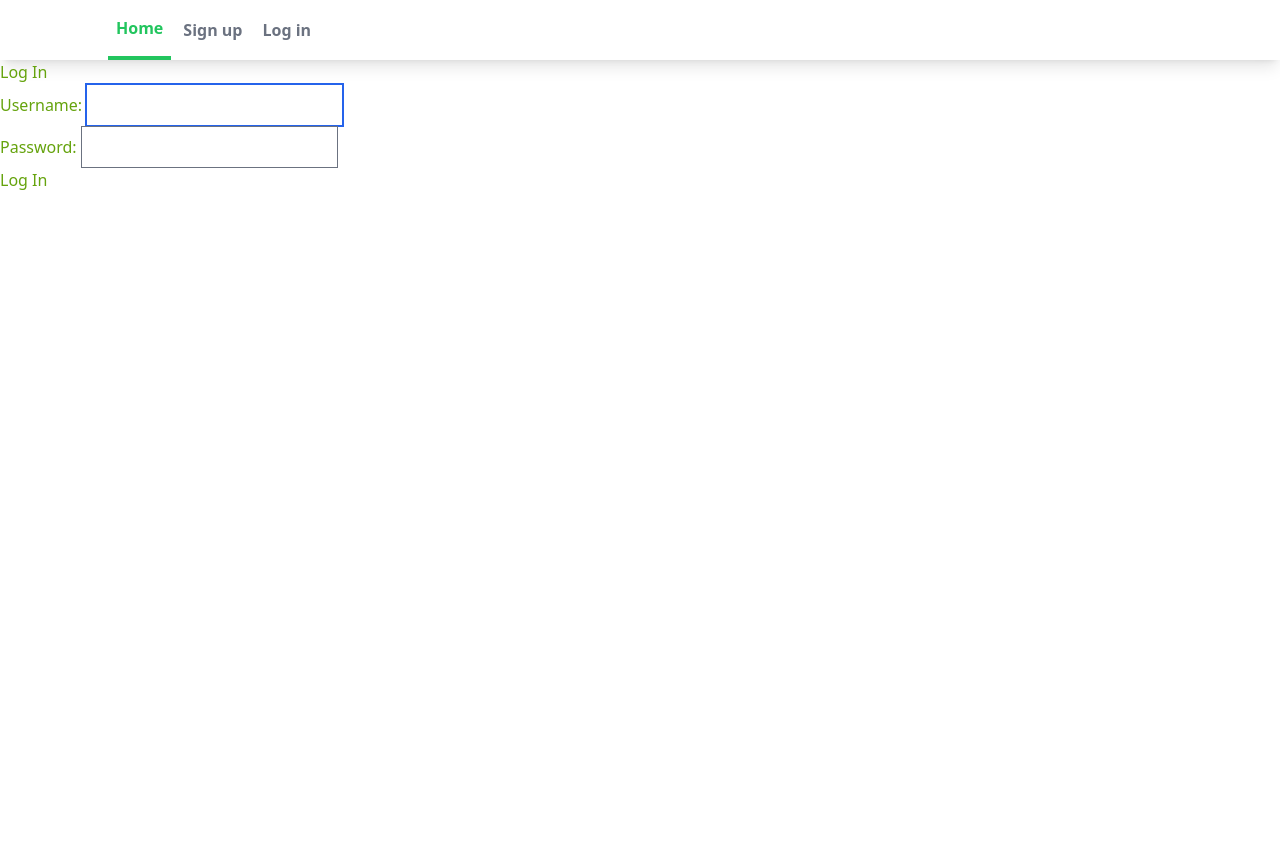
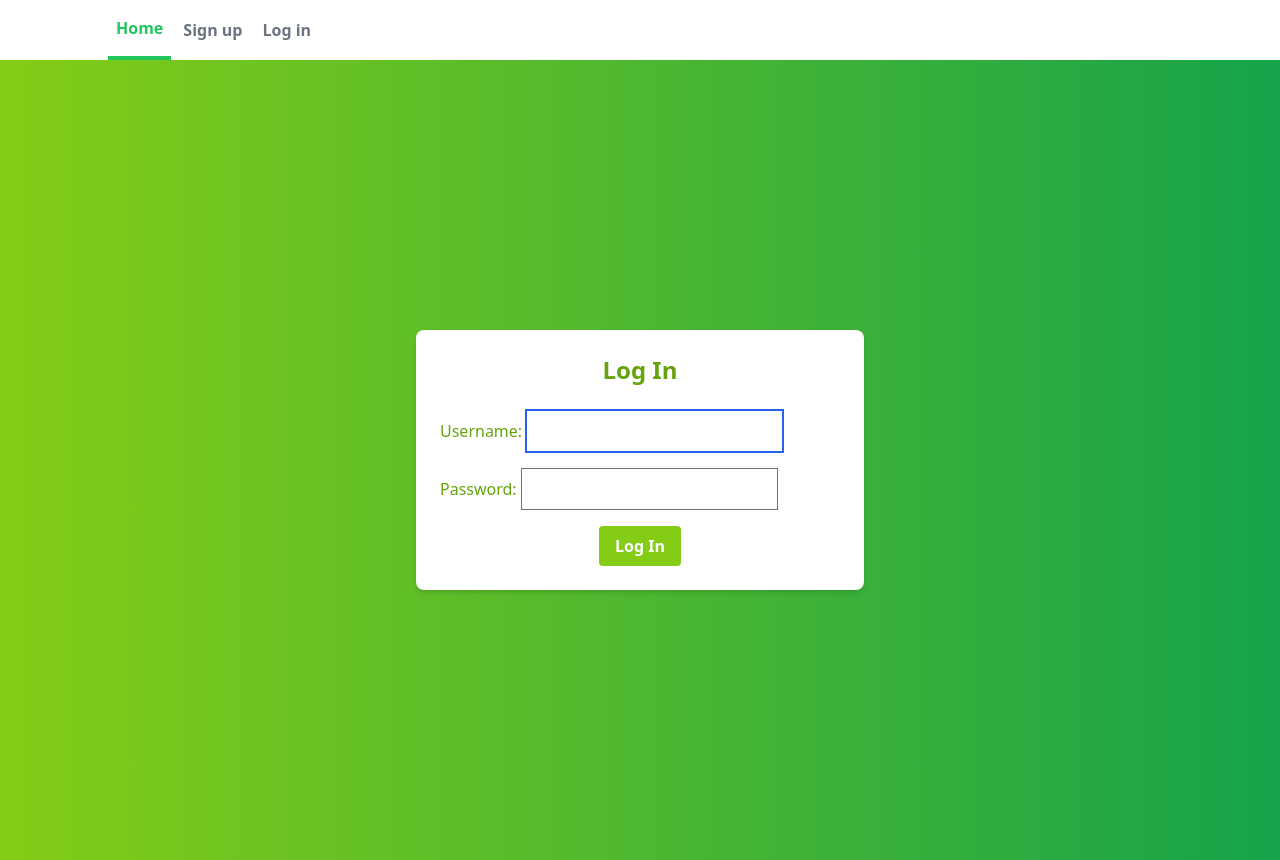
Before and after one commit to sivaShilpa/Vichat_Project3, a Django app: page /accounts/login/ in a window 1280 px wide. Before the commit the page ends 190 px from the top, so only its background shows below. Run offline with Django 4.2, Linux system fonts and the light colour scheme; some libraries are stand-ins or nearby versions.

Commit message:
log in page style

```diff
--- a/theme/static/css/dist/styles.css
+++ b/theme/static/css/dist/styles.css
@@ -971,6 +971,12 @@ select {
   margin-bottom: calc(0.5rem * var(--tw-space-y-reverse));
 }
 
+.space-y-4 > :not([hidden]) ~ :not([hidden]) {
+  --tw-space-y-reverse: 0;
+  margin-top: calc(1rem * calc(1 - var(--tw-space-y-reverse)));
+  margin-bottom: calc(1rem * var(--tw-space-y-reverse));
+}
+
 .divide-y > :not([hidden]) ~ :not([hidden]) {
   --tw-divide-y-reverse: 0;
   border-top-width: calc(1px * calc(1 - var(--tw-divide-y-reverse)));
@@ -1041,6 +1047,41 @@ select {
 .bg-blue-500 {
   --tw-bg-opacity: 1;
   background-color: rgb(59 130 246 / var(--tw-bg-opacity));
+}
+
+.bg-lime-500 {
+  --tw-bg-opacity: 1;
+  background-color: rgb(132 204 22 / var(--tw-bg-opacity));
+}
+
+.bg-gradient-to-r {
+  background-image: linear-gradient(to right, var(--tw-gradient-stops));
+}
+
+.from-blue-500 {
+  --tw-gradient-from: #3b82f6 var(--tw-gradient-from-position);
+  --tw-gradient-from-position:  ;
+  --tw-gradient-to: rgb(59 130 246 / 0)  var(--tw-gradient-from-position);
+  --tw-gradient-to-position:  ;
+  --tw-gradient-stops: var(--tw-gradient-from), var(--tw-gradient-to);
+}
+
+.from-lime-500 {
+  --tw-gradient-from: #84cc16 var(--tw-gradient-from-position);
+  --tw-gradient-from-position:  ;
+  --tw-gradient-to: rgb(132 204 22 / 0)  var(--tw-gradient-from-position);
+  --tw-gradient-to-position:  ;
+  --tw-gradient-stops: var(--tw-gradient-from), var(--tw-gradient-to);
+}
+
+.to-purple-600 {
+  --tw-gradient-to: #9333ea var(--tw-gradient-to-position);
+  --tw-gradient-to-position:  ;
+}
+
+.to-green-600 {
+  --tw-gradient-to: #16a34a var(--tw-gradient-to-position);
+  --tw-gradient-to-position:  ;
 }
 
 .fill-current {
@@ -1148,6 +1189,11 @@ select {
 .text-xs {
   font-size: 0.75rem;
   line-height: 1rem;
+}
+
+.text-2xl {
+  font-size: 1.5rem;
+  line-height: 2rem;
 }
 
 .font-bold {
@@ -1288,6 +1334,11 @@ select {
   background-color: rgb(21 128 61 / var(--tw-bg-opacity));
 }
 
+.hover\:bg-green-600:hover {
+  --tw-bg-opacity: 1;
+  background-color: rgb(22 163 74 / var(--tw-bg-opacity));
+}
+
 .hover\:text-green-500:hover {
   --tw-text-opacity: 1;
   color: rgb(34 197 94 / var(--tw-text-opacity));
--- a/vichat_app/templates/registration/login.html
+++ b/vichat_app/templates/registration/login.html
@@ -1,13 +1,21 @@
 {% extends 'base.html' %}
 
 {% block content %}
-<h1>Log In</h1>
 
-<!-- Add the login form -->
-<form method="POST" action="{% url 'login' %}">
-  {% csrf_token %}
-  {{ form.as_p }}
-  <input type="hidden" name="next" value="{{ next }}">
-  <button type="submit" class="btn">Log In</button>
-</form>
+<div class="min-h-screen bg-gradient-to-r from-lime-500 to-green-600 flex items-center justify-center">
+    <div class="bg-white shadow-md rounded-lg p-6 w-full max-w-md">
+        <h1 class="text-2xl font-bold mb-6 text-center">Log In</h1>
+
+        <form method="POST" action="{% url 'login' %}" class="space-y-4">
+            {% csrf_token %}
+            {{ form.as_p }}
+
+            <input type="hidden" name="next" value="{{ next }}">
+            <div class="flex justify-center">
+                <button type="submit" class="bg-lime-500 hover:bg-green-500 text-white font-bold py-2 px-4 rounded">Log In</button>
+            </div>
+        </form>
+    </div>
+</div>
+
 {% endblock %}
```
